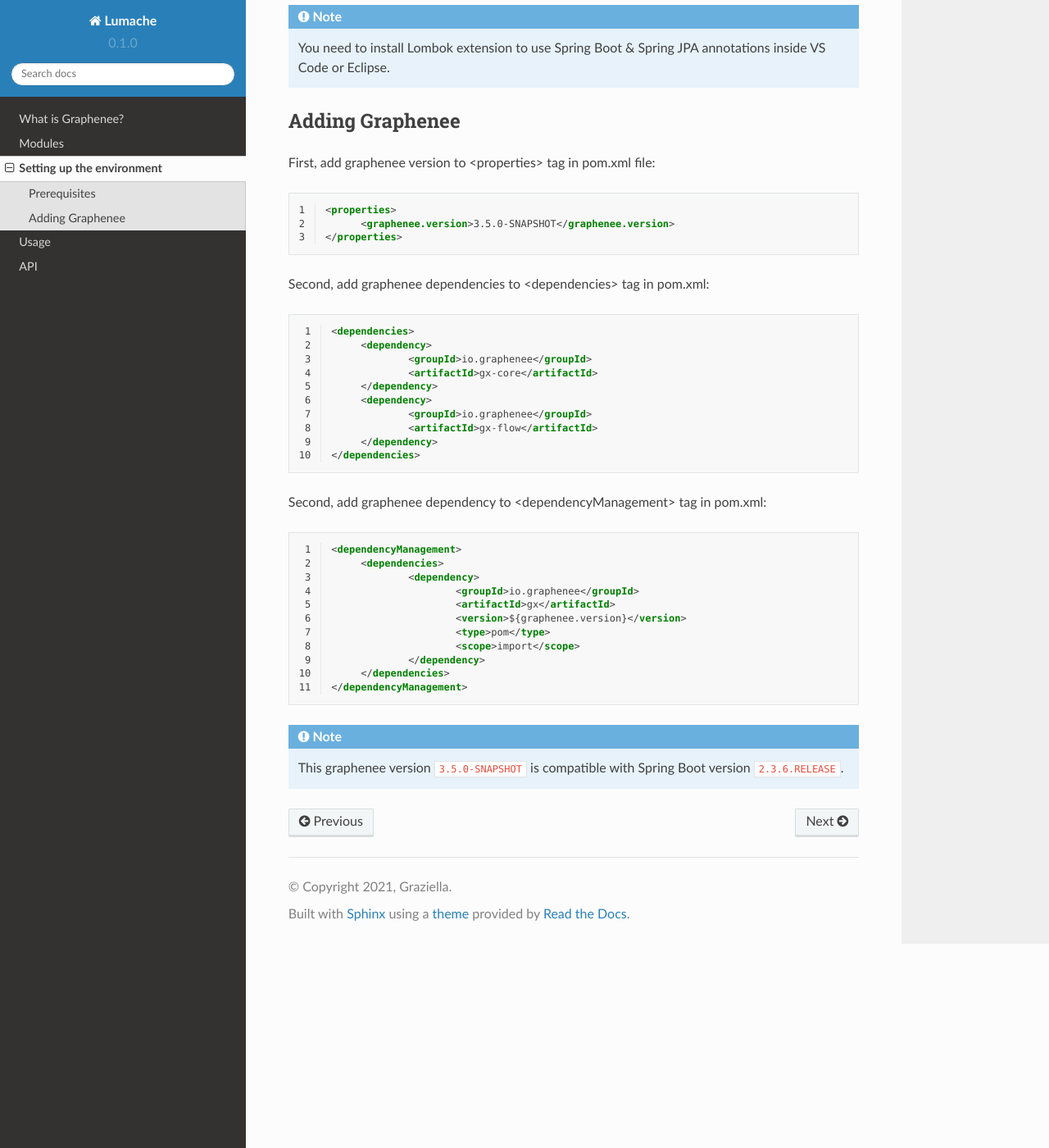
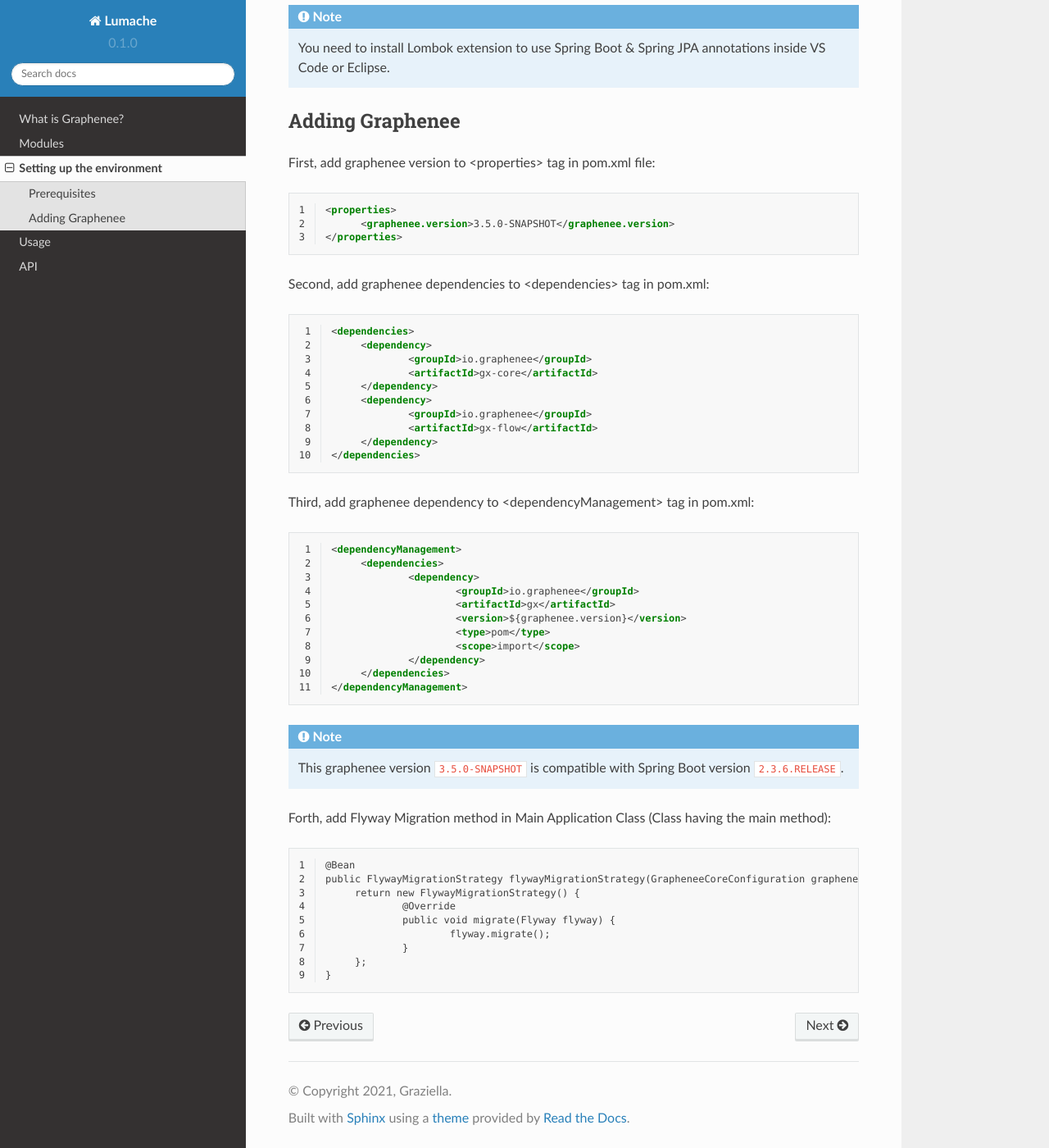
Before and after one commit to subanzafar/rtd-tutorial, a Sphinx documentation site: the page built from docs/source/env.rst, in a window 1280 px wide and 1400 px high, scrolled down 282 px. Shown: the whole window at 82% size. Built offline with Sphinx 7.4.7 and the Read the Docs theme 2.0.0, drawn with Linux system fonts in a browser that asks for light colours.

Commit message:
Update env.rst

```diff
--- a/docs/source/env.rst
+++ b/docs/source/env.rst
@@ -38,7 +38,7 @@
 	</dependency>
    </dependencies>
 
-Second, add graphenee dependency to <dependencyManagement> tag in pom.xml:
+Third, add graphenee dependency to <dependencyManagement> tag in pom.xml:
 
 .. code-block:: html
    :linenos:
@@ -58,3 +58,18 @@
 .. note::
 
    This graphenee version ``3.5.0-SNAPSHOT`` is compatible with Spring Boot version ``2.3.6.RELEASE``.
+
+Forth, add Flyway Migration method in Main Application Class (Class having the main method):
+
+.. code-block:: html
+   :linenos:
+
+   @Bean
+   public FlywayMigrationStrategy flywayMigrationStrategy(GrapheneeCoreConfiguration graphenee) {
+	return new FlywayMigrationStrategy() {
+		@Override
+		public void migrate(Flyway flyway) {
+			flyway.migrate();
+		}
+	};
+   }
```
